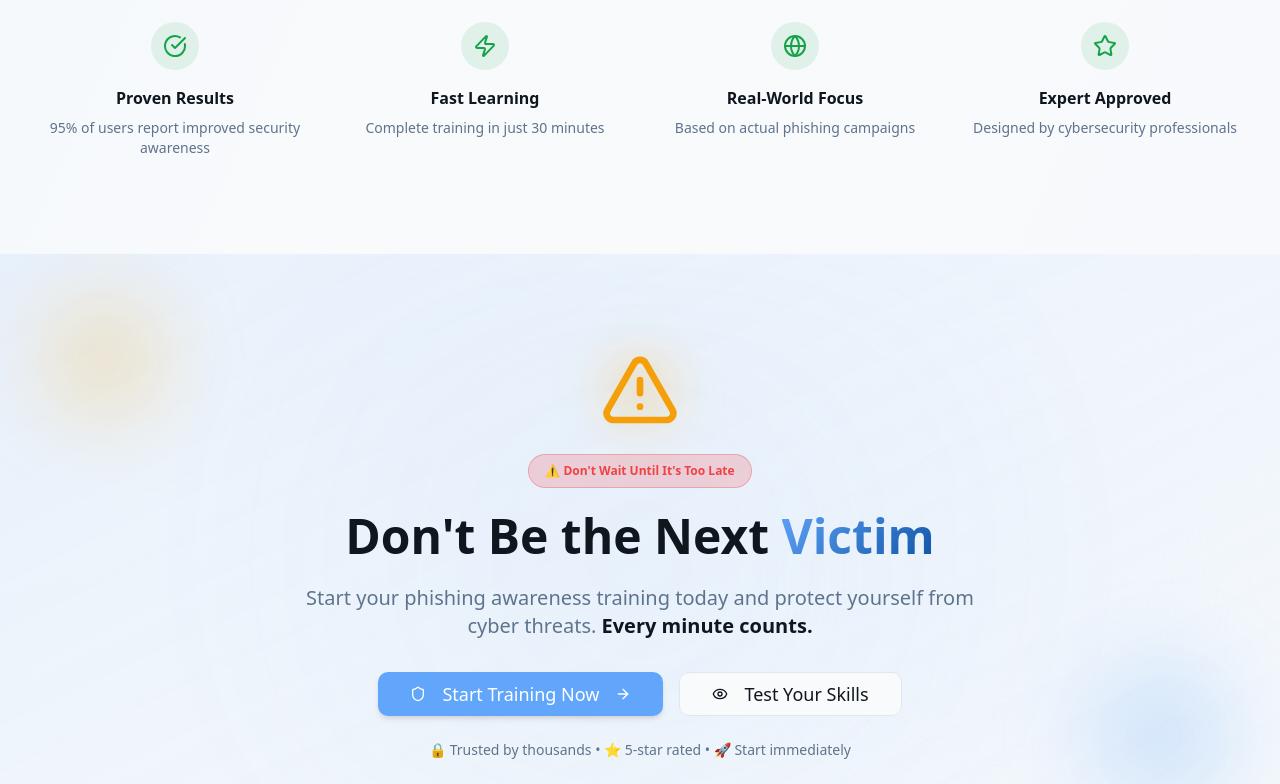
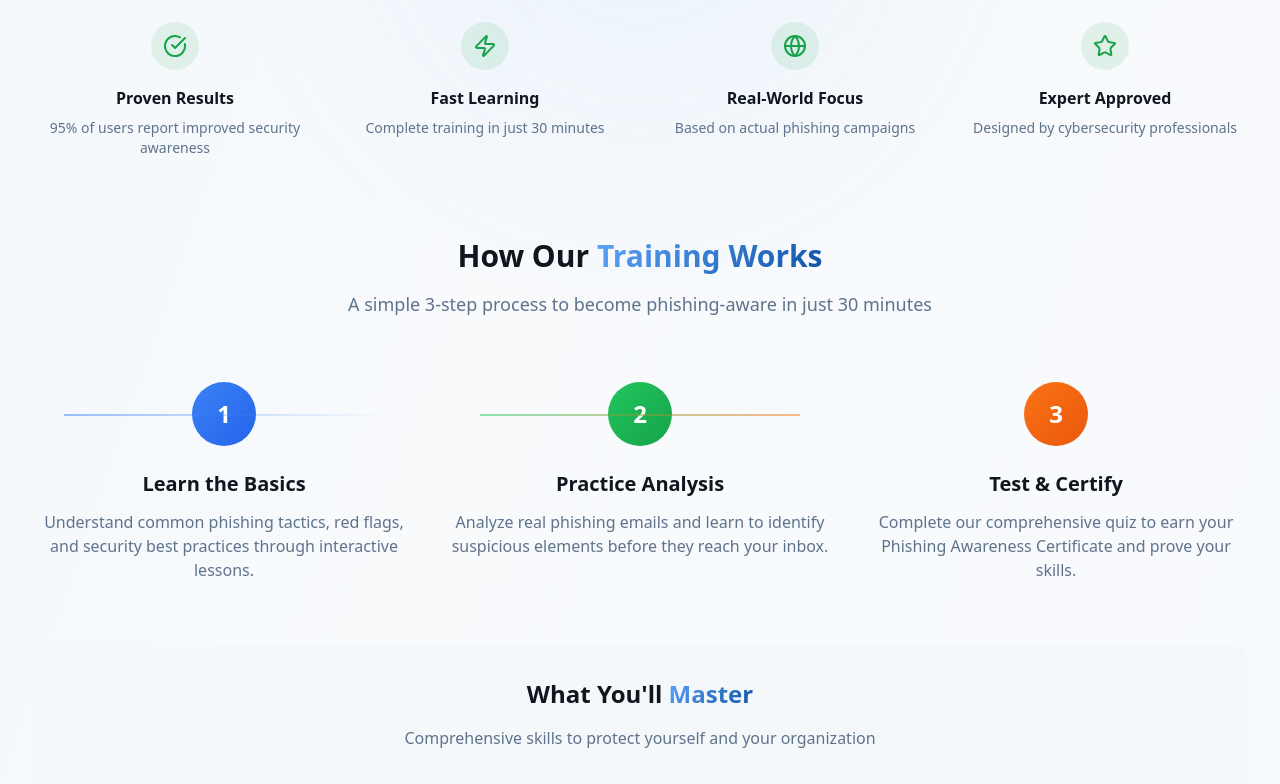
Before and after one commit to zebgenai/phishing-awareness, a React (Vite) app: page / in a window 1280 px wide. Shown: the part 2000-2784 px from the top of the page. Built offline with nearby package versions, Linux system fonts and the light colour scheme.

Commit message:
Enhance home page details
Add more user-centric details to the home page to improve user experience and information delivery.

```diff
--- a/src/pages/Home.tsx
+++ b/src/pages/Home.tsx
@@ -229,11 +229,11 @@ const Home = () => {
           </div>
 
           {/* Benefits Grid */}
-          <div className="grid grid-cols-1 md:grid-cols-2 lg:grid-cols-4 gap-6">
+          <div className="grid grid-cols-1 md:grid-cols-2 lg:grid-cols-4 gap-6 mb-20">
             {benefits.map((benefit, index) => {
               const Icon = benefit.icon;
               return (
-                <div key={index} className="text-center group animate-fade-in" style={{animationDelay: `${0.6 + index * 0.1}s`}}>
+                <div key={index} className="text-center group">
                   <div className="flex justify-center mb-4">
                     <div className="p-3 bg-success/10 rounded-full group-hover:bg-success/20 transition-colors duration-300">
                       <Icon className="h-6 w-6 text-success group-hover:scale-110 transition-transform duration-300" />
@@ -244,6 +244,121 @@ const Home = () => {
                 </div>
               );
             })}
+          </div>
+
+          {/* How It Works Section */}
+          <div className="text-center mb-16">
+            <h3 className="text-2xl md:text-3xl font-bold text-foreground mb-4">
+              How Our <span className="gradient-text">Training Works</span>
+            </h3>
+            <p className="text-lg text-muted-foreground max-w-2xl mx-auto mb-12">
+              A simple 3-step process to become phishing-aware in just 30 minutes
+            </p>
+          </div>
+
+          <div className="grid grid-cols-1 md:grid-cols-3 gap-8 mb-16">
+            <div className="text-center group">
+              <div className="relative mb-6">
+                <div className="w-16 h-16 bg-gradient-to-br from-blue-500 to-blue-600 rounded-full flex items-center justify-center mx-auto mb-4">
+                  <span className="text-2xl font-bold text-white">1</span>
+                </div>
+                <div className="absolute top-8 left-1/2 transform -translate-x-1/2 w-full max-w-xs">
+                  <div className="h-0.5 bg-gradient-to-r from-blue-500/50 to-transparent hidden md:block"></div>
+                </div>
+              </div>
+              <h4 className="text-xl font-semibold text-foreground mb-3">Learn the Basics</h4>
+              <p className="text-muted-foreground">
+                Understand common phishing tactics, red flags, and security best practices through interactive lessons.
+              </p>
+            </div>
+
+            <div className="text-center group">
+              <div className="relative mb-6">
+                <div className="w-16 h-16 bg-gradient-to-br from-green-500 to-green-600 rounded-full flex items-center justify-center mx-auto mb-4">
+                  <span className="text-2xl font-bold text-white">2</span>
+                </div>
+                <div className="absolute top-8 left-1/2 transform -translate-x-1/2 w-full max-w-xs">
+                  <div className="h-0.5 bg-gradient-to-r from-green-500/50 to-orange-500/50 hidden md:block"></div>
+                </div>
+              </div>
+              <h4 className="text-xl font-semibold text-foreground mb-3">Practice Analysis</h4>
+              <p className="text-muted-foreground">
+                Analyze real phishing emails and learn to identify suspicious elements before they reach your inbox.
+              </p>
+            </div>
+
+            <div className="text-center group">
+              <div className="relative mb-6">
+                <div className="w-16 h-16 bg-gradient-to-br from-orange-500 to-orange-600 rounded-full flex items-center justify-center mx-auto mb-4">
+                  <span className="text-2xl font-bold text-white">3</span>
+                </div>
+              </div>
+              <h4 className="text-xl font-semibold text-foreground mb-3">Test & Certify</h4>
+              <p className="text-muted-foreground">
+                Complete our comprehensive quiz to earn your Phishing Awareness Certificate and prove your skills.
+              </p>
+            </div>
+          </div>
+
+          {/* What You'll Learn Section */}
+          <div className="bg-muted/20 rounded-2xl p-8 mb-16">
+            <div className="text-center mb-8">
+              <h3 className="text-2xl font-bold text-foreground mb-4">
+                What You'll <span className="gradient-text">Master</span>
+              </h3>
+              <p className="text-muted-foreground">
+                Comprehensive skills to protect yourself and your organization
+              </p>
+            </div>
+
+            <div className="grid grid-cols-1 md:grid-cols-2 gap-8">
+              <div className="space-y-4">
+                <div className="flex items-start gap-3">
+                  <CheckCircle className="h-5 w-5 text-success mt-1 flex-shrink-0" />
+                  <div>
+                    <h4 className="font-semibold text-foreground">Email Authentication</h4>
+                    <p className="text-sm text-muted-foreground">Learn to verify sender authenticity and domain legitimacy</p>
+                  </div>
+                </div>
+                <div className="flex items-start gap-3">
+                  <CheckCircle className="h-5 w-5 text-success mt-1 flex-shrink-0" />
+                  <div>
+                    <h4 className="font-semibold text-foreground">URL Analysis</h4>
+                    <p className="text-sm text-muted-foreground">Spot malicious links and suspicious redirects instantly</p>
+                  </div>
+                </div>
+                <div className="flex items-start gap-3">
+                  <CheckCircle className="h-5 w-5 text-success mt-1 flex-shrink-0" />
+                  <div>
+                    <h4 className="font-semibold text-foreground">Social Engineering Tactics</h4>
+                    <p className="text-sm text-muted-foreground">Recognize psychological manipulation techniques</p>
+                  </div>
+                </div>
+              </div>
+              <div className="space-y-4">
+                <div className="flex items-start gap-3">
+                  <CheckCircle className="h-5 w-5 text-success mt-1 flex-shrink-0" />
+                  <div>
+                    <h4 className="font-semibold text-foreground">Incident Response</h4>
+                    <p className="text-sm text-muted-foreground">Know exactly what to do if you encounter a threat</p>
+                  </div>
+                </div>
+                <div className="flex items-start gap-3">
+                  <CheckCircle className="h-5 w-5 text-success mt-1 flex-shrink-0" />
+                  <div>
+                    <h4 className="font-semibold text-foreground">Mobile Security</h4>
+                    <p className="text-sm text-muted-foreground">Protect yourself on smartphones and tablets</p>
+                  </div>
+                </div>
+                <div className="flex items-start gap-3">
+                  <CheckCircle className="h-5 w-5 text-success mt-1 flex-shrink-0" />
+                  <div>
+                    <h4 className="font-semibold text-foreground">Best Practices</h4>
+                    <p className="text-sm text-muted-foreground">Daily habits to maintain strong security posture</p>
+                  </div>
+                </div>
+              </div>
+            </div>
           </div>
         </div>
       </section>
```
